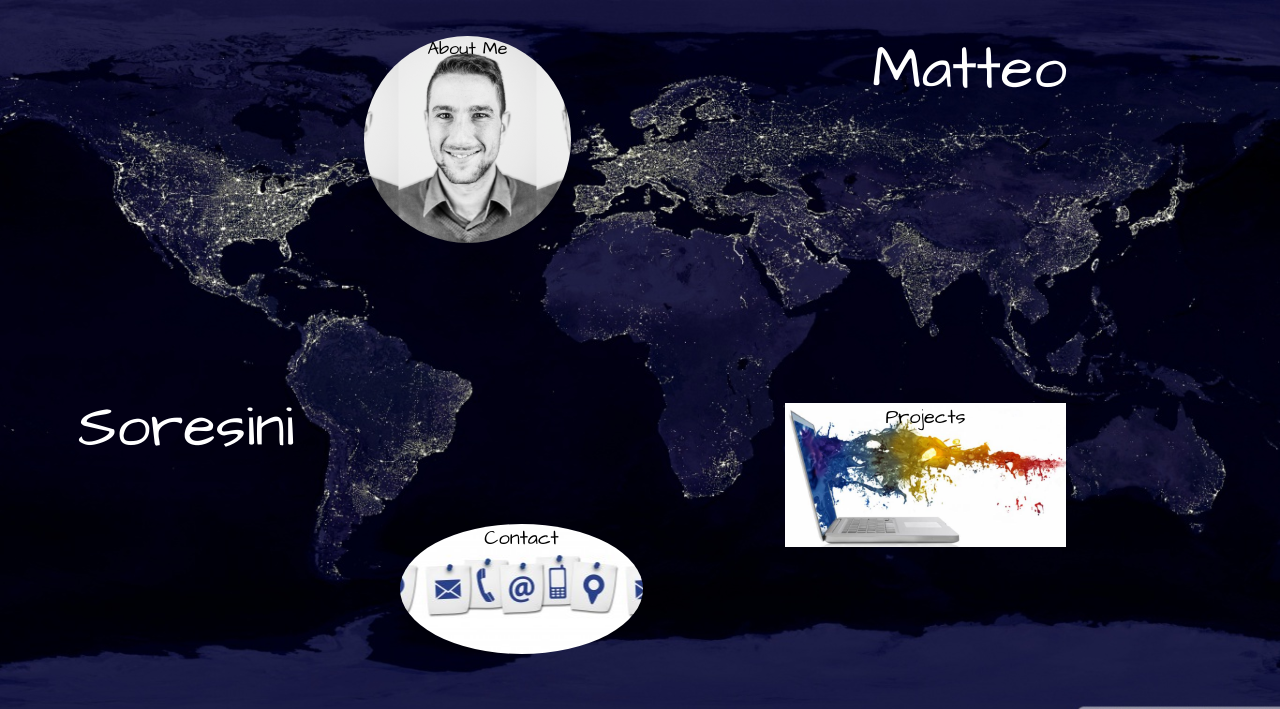
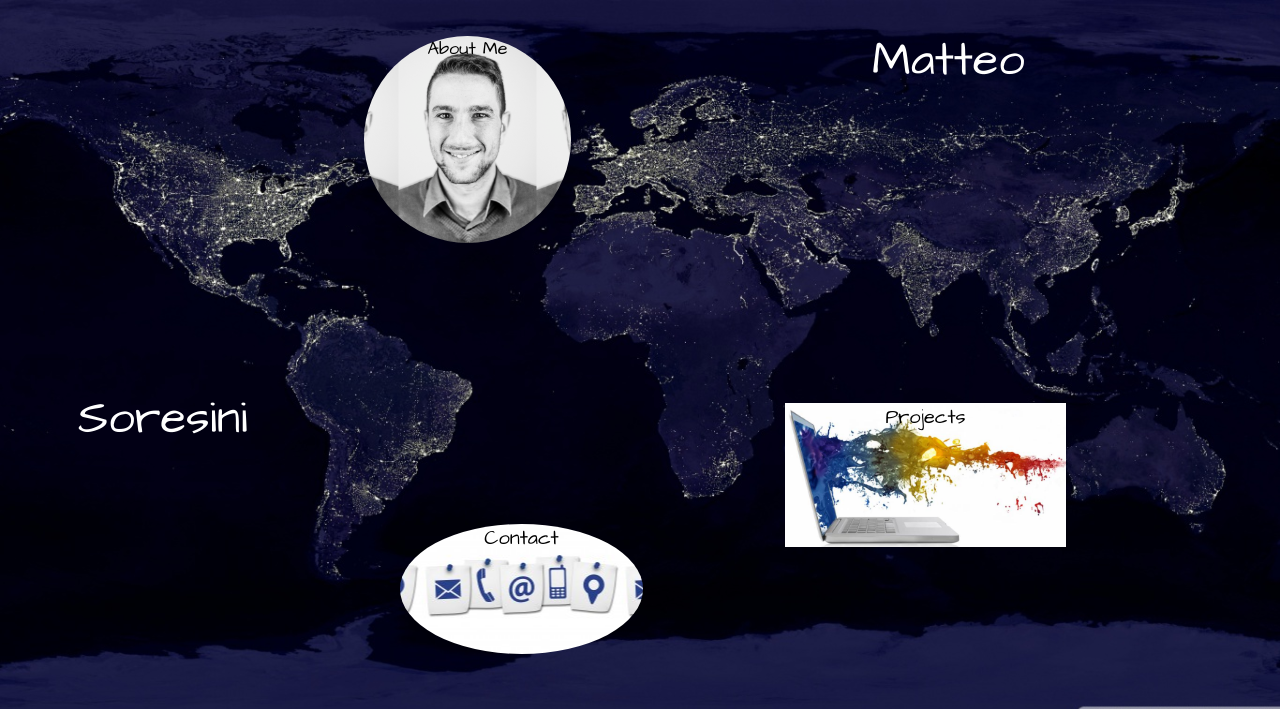
Before and after one commit to Matteobikk90/Portfolio, a PHP site: page / in a window 1280 px wide. Shown: the top 709 px of the page. Run offline with PHP 8.4, Linux system fonts and the light colour scheme; some libraries are stand-ins or nearby versions.

Commit message:
fontHomepageChanged

```diff
--- a/css/style.css
+++ b/css/style.css
@@ -8,7 +8,7 @@ body {
   position: absolute;
   color: white;
   text-align: center;
-  font-size: 60px;
+  font-size: 47px;
   margin-left: 600px;
   margin-top: -17px;
 }
@@ -18,7 +18,7 @@ body {
   position: absolute;
   margin-top: 341px;
   margin-left: -194px;
-  font-size: 60px;
+  font-size: 47px;
 }
 
 .container {
```
